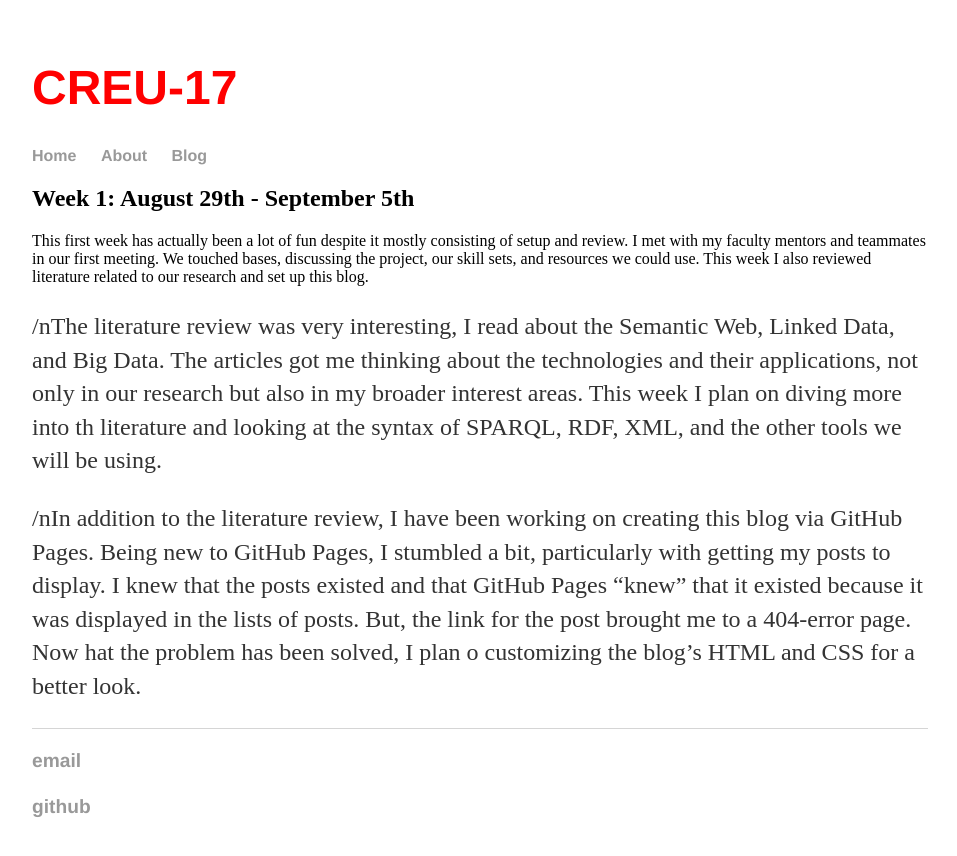
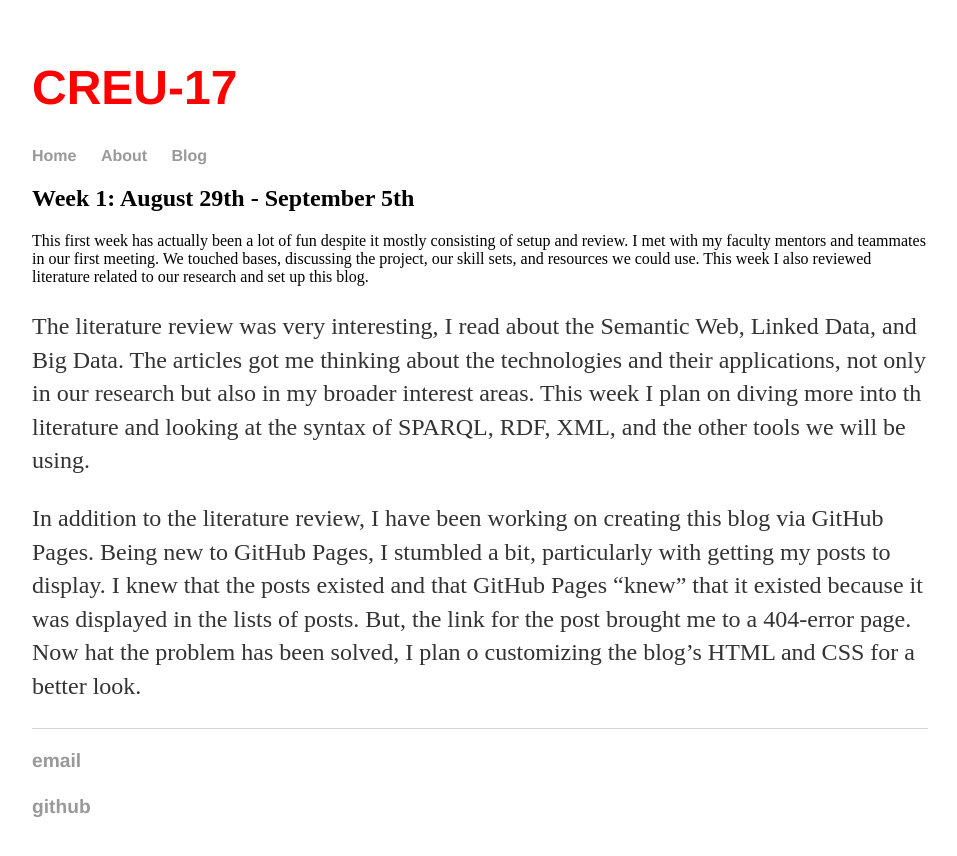
Before and after one commit to maxpaper86/CREU-Poly-17, a Jekyll site: the page built from _posts/2017-09-05-week1.md, in a window 1280 px wide. Shown: the top 856 px of the page, without its empty margins (160-1117 px from the left). Built offline with Jekyll 4.4.1, drawn with Linux system fonts in a browser that asks for light colours.

Commit message:
Update 2017-09-05-week1.md

```diff
--- a/_posts/2017-09-05-week1.md
+++ b/_posts/2017-09-05-week1.md
@@ -3,9 +3,10 @@
 title: "Week 1: August 29th - September 5th"
 date: 2017-09-05
 published: true
+excerpt_separator: <excerpt>
 ---
-This first week has actually been a lot of fun despite it mostly consisting of setup and review. I met with my faculty mentors and teammates in our first meeting. We touched bases, discussing the project, our skill sets, and resources we could use. This week I also reviewed literature related to our research and set up this blog.
+This first week has actually been a lot of fun despite it mostly consisting of setup and review.<excerpt> I met with my faculty mentors and teammates in our first meeting. We touched bases, discussing the project, our skill sets, and resources we could use. This week I also reviewed literature related to our research and set up this blog.
 
-/nThe literature review was very interesting, I read about the Semantic Web, Linked Data, and Big Data. The articles got me thinking about the technologies and their applications, not only in our research but also in my broader interest areas. This week I plan on diving more into th literature and looking at the syntax of SPARQL, RDF, XML, and the other tools we will be using.
+The literature review was very interesting, I read about the Semantic Web, Linked Data, and Big Data. The articles got me thinking about the technologies and their applications, not only in our research but also in my broader interest areas. This week I plan on diving more into th literature and looking at the syntax of SPARQL, RDF, XML, and the other tools we will be using.
 
-/nIn addition to the literature review, I have been working on creating this blog via GitHub Pages. Being new to GitHub Pages, I stumbled a bit, particularly with getting my posts to display. I knew that the posts existed and that GitHub Pages “knew” that it existed because it was displayed in the lists of posts. But, the link for the post brought me to a 404-error page. Now hat the problem has been solved, I plan o customizing the blog’s HTML and CSS for a better look.
+In addition to the literature review, I have been working on creating this blog via GitHub Pages. Being new to GitHub Pages, I stumbled a bit, particularly with getting my posts to display. I knew that the posts existed and that GitHub Pages “knew” that it existed because it was displayed in the lists of posts. But, the link for the post brought me to a 404-error page. Now hat the problem has been solved, I plan o customizing the blog’s HTML and CSS for a better look.
```
